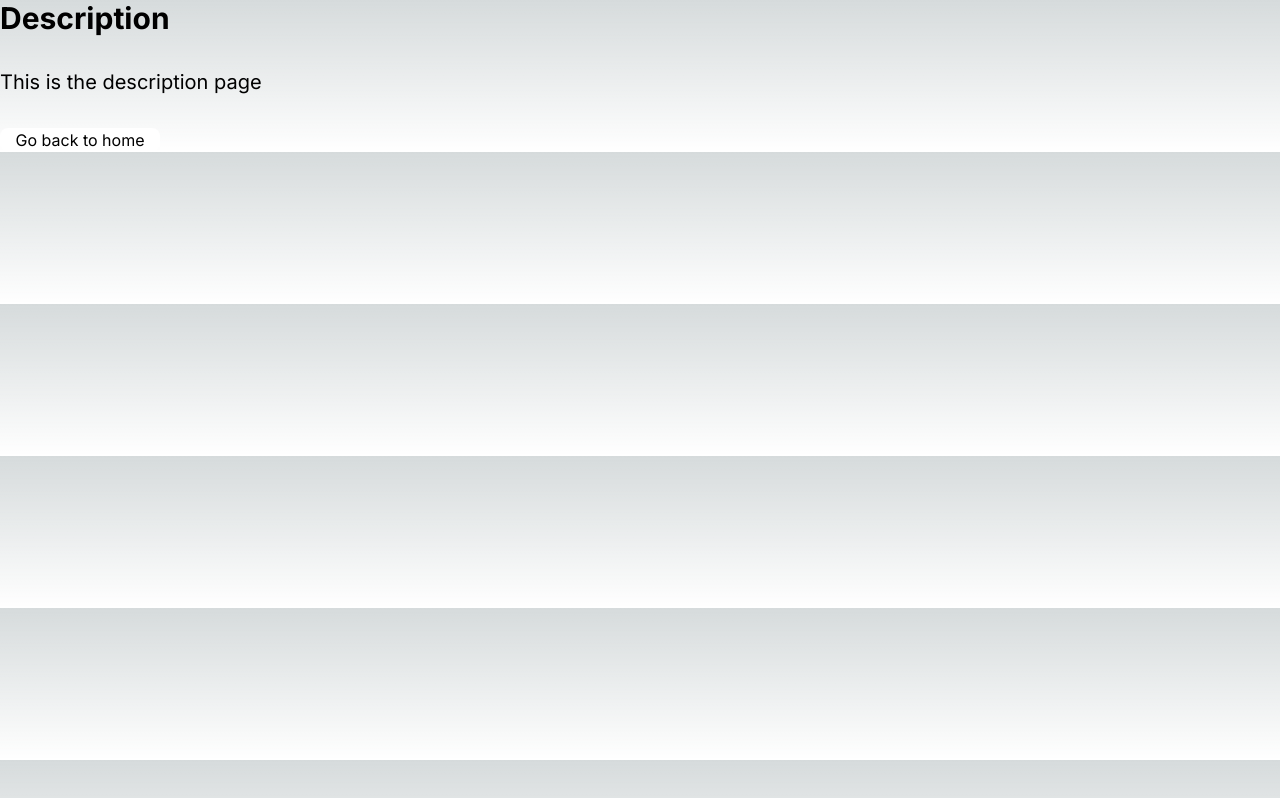
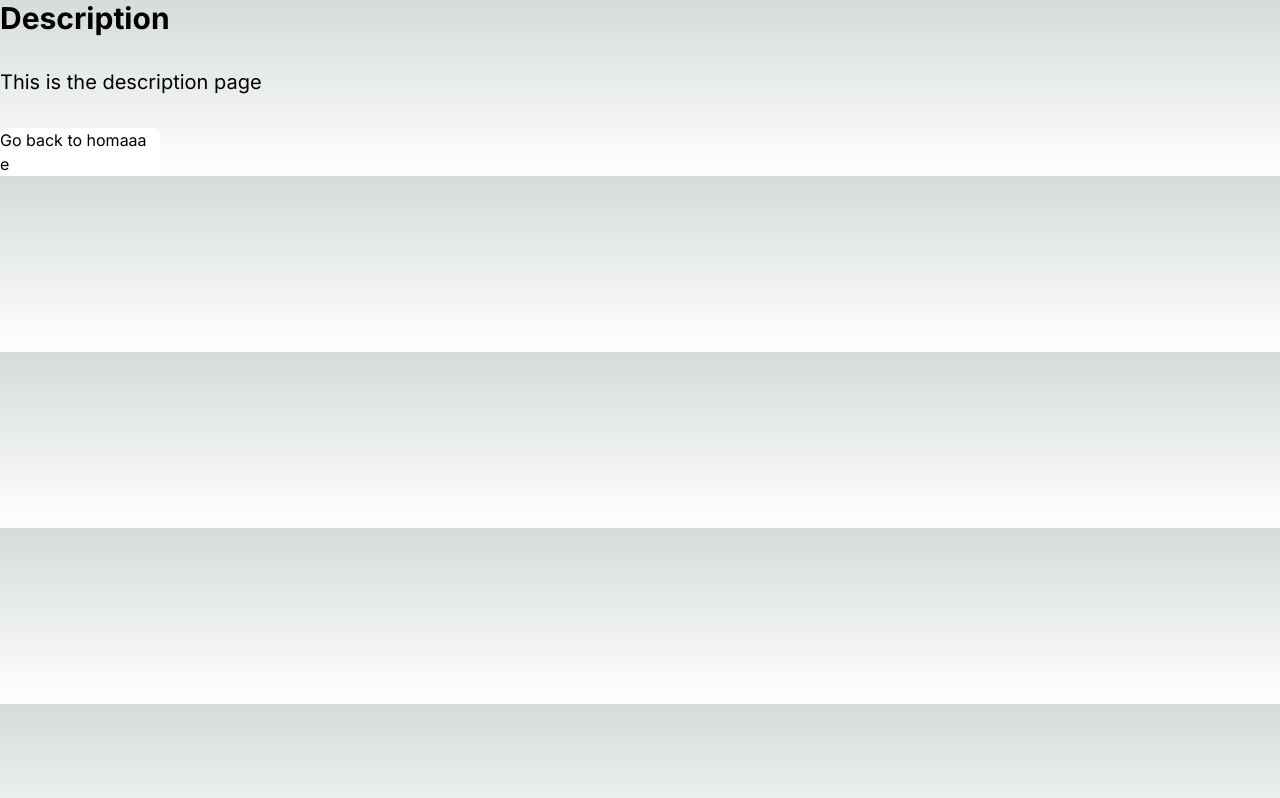
Before and after one commit to massu-159/next-test-anime, a Next.js app: page /description in a window 1280 px wide. Built offline with nearby package versions, Linux system fonts and the light colour scheme.

Commit message:
あああああああ

```diff
--- a/app/description/page.tsx
+++ b/app/description/page.tsx
@@ -4,7 +4,8 @@ export default function Home() {
       <h1 className="text-3xl font-bold">Description</h1>
       <p className="text-xl my-8">This is the description page</p>
       <div className="w-40 flex bg-white justify-center items-center rounded-lg">
-        <a href="/" className="text-black">Go back to home</a>
+        <a href="/" className="text-black">Go back to homaaa
+          e</a>
       </div>
     </div>
   )
```
